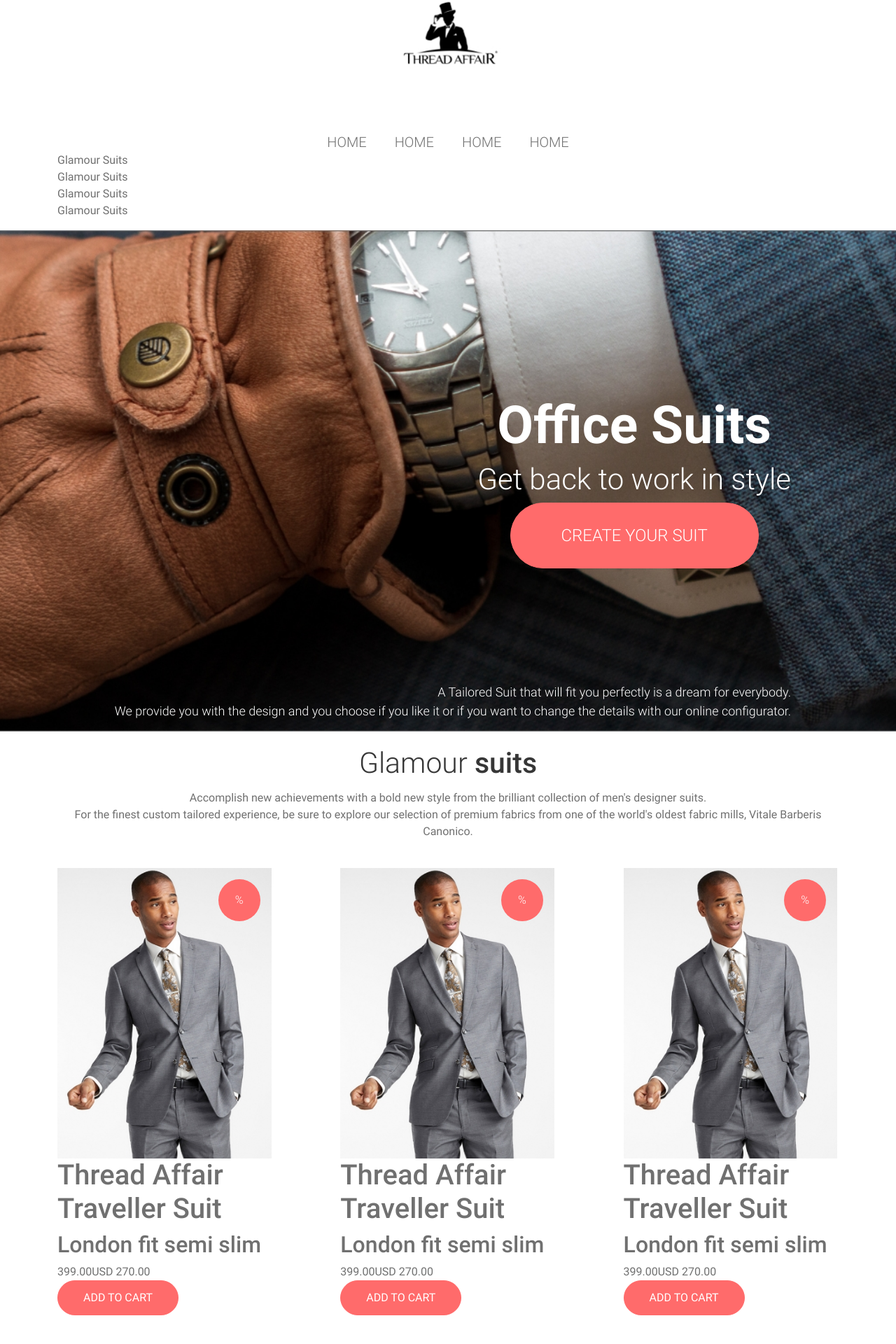
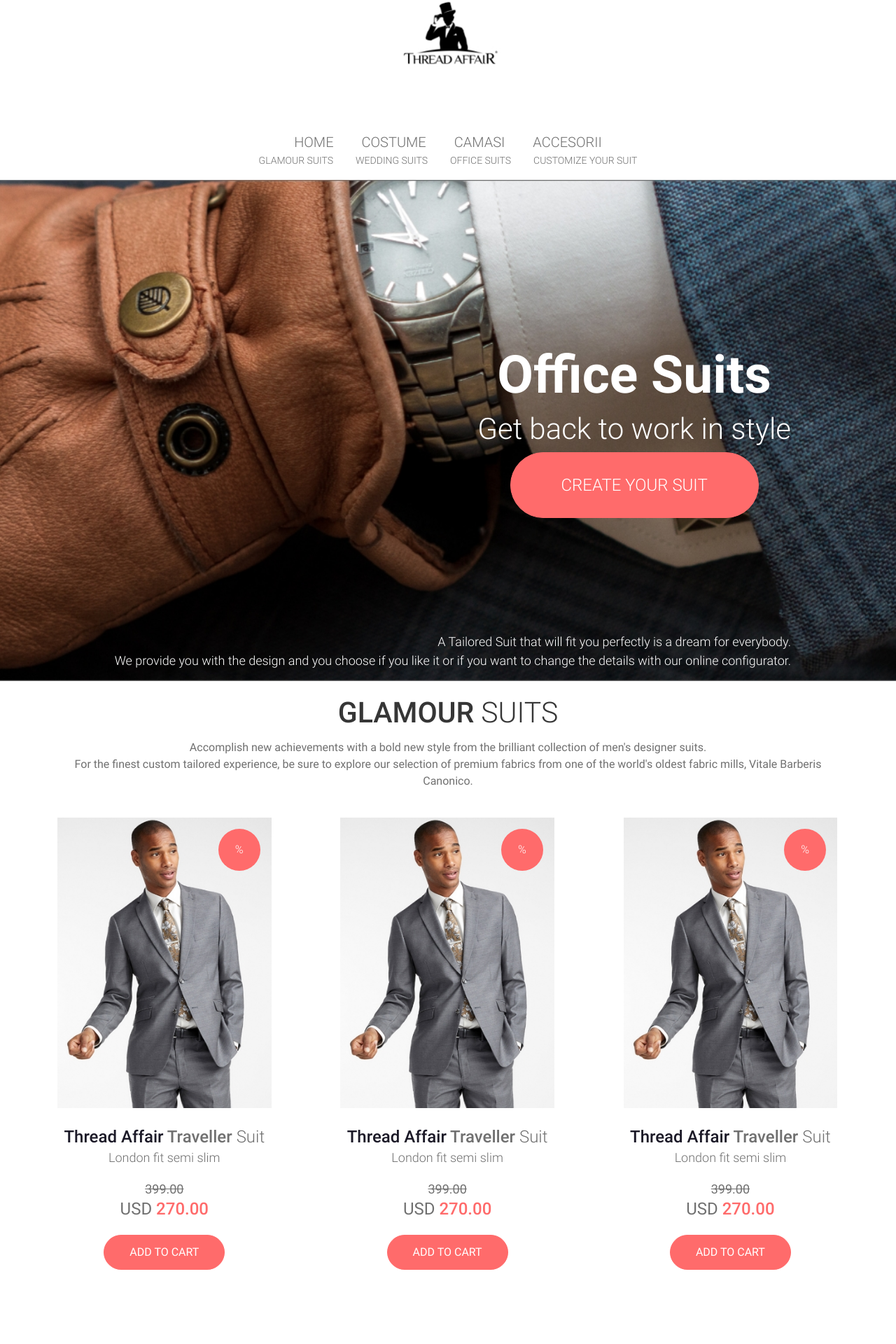
Before and after one commit to andreimoraru67/ta-boston, a Next.js app: page / in a window 1280 px wide. Shown: the part 111-2031 px from the top of the page at 70% size. Built offline with nearby package versions, Linux system fonts and the light colour scheme.

Commit message:
TA done.

```diff
--- a/compenents/catalog/ProductTile.jsx
+++ b/compenents/catalog/ProductTile.jsx
@@ -15,7 +15,7 @@
 
         <h1 className="product-tile-title">
           <Link href="/" title="Thread affair traveller suit">
-            Thread Affair Traveller Suit
+            <span>Thread Affair</span> Traveller <span>Suit</span>
           </Link>
         </h1>
 
@@ -29,10 +29,12 @@
       <section className="product-tile-pricing">
         <span className="product-price-regular">399.00</span>
 
-        <span className="product-price">USD 270.00</span>
+        <span className="product-price">
+          USD <span> 270.00 </span>
+        </span>
       </section>
 
-      <footer className="product-tile-footer">
+      <footer className="product-tile-footer mb-5">
         <button className="button" title="Add to cart" type="button">
           Add to Cart
         </button>
--- a/compenents/common/footer/FooterPrimary.jsx
+++ b/compenents/common/footer/FooterPrimary.jsx
@@ -6,112 +6,158 @@
       <nav className="footer-nav">
         <ul>
           <li>
-            <Link href="/" title="Informatii"></Link>Informatii
+            <Link href="/" title="Information"></Link>Information
           </li>
 
           <li>
-            <Link href="/" title="Informatii"></Link>Informatii
+            <Link href="/" title="Contact us"></Link>Contact us
           </li>
 
           <li>
-            <Link href="/" title="Informatii"></Link>Informatii
+            <Link href="/" title="Track my order"></Link>Track my order
           </li>
 
           <li>
-            <Link href="/" title="Informatii"></Link>Informatii
+            <Link href="/" title="Shipping"></Link>Shipping
           </li>
 
           <li>
-            <Link href="/" title="Informatii"></Link>Informatii
+            <Link href="/" title="Free returns*"></Link>Free returns*
+          </li>
+
+          <li>
+            <Link href="/" title="My account"></Link>My account
           </li>
         </ul>
 
         <ul>
           <li>
-            <Link href="/" title="Informatii"></Link>Informatii
+            <Link href="/" title="Services"></Link>
+            Services
           </li>
 
           <li>
-            <Link href="/" title="Informatii"></Link>Informatii
+            <Link href="/" title="Ship to store"></Link>
+            Ship to store
           </li>
 
           <li>
-            <Link href="/" title="Informatii"></Link>Informatii
+            <Link href="/" title="Gift card"></Link>
+            Gift card
           </li>
 
           <li>
-            <Link href="/" title="Informatii"></Link>Informatii
+            <Link href="/" title="Online only"></Link>
+            Online only
           </li>
 
           <li>
-            <Link href="/" title="Informatii"></Link>Informatii
+            <Link href="/" title="Tips & tricks"></Link>
+            Tips & tricks
+          </li>
+
+          <li>
+            <Link href="/" title="Home"></Link>
+            Home
           </li>
         </ul>
 
         <ul>
           <li>
-            <Link href="/" title="Informatii"></Link>Informatii
+            <Link href="/" title="Loyalty programs"></Link>
+            Loyalty programs
           </li>
 
           <li>
-            <Link href="/" title="Informatii"></Link>Informatii
+            <Link href="/" title="Sign up tot the Simons"></Link>
+            Sign up to the Simons
           </li>
 
           <li>
-            <Link href="/" title="Informatii"></Link>Informatii
+            <Link href="/" title="My account"></Link>
+            My account
           </li>
 
           <li>
-            <Link href="/" title="Informatii"></Link>Informatii
+            <Link href="/" title="Conditions"></Link>
+            Conditions
           </li>
 
           <li>
-            <Link href="/" title="Informatii"></Link>Informatii
+            <Link href="/" title="FAQ"></Link>
+            FAQ
           </li>
         </ul>
 
         <ul>
           <li>
-            <Link href="/" title="Informatii"></Link>Informatii
+            <Link href="/" title="Careers"></Link>
+            Careers
           </li>
 
           <li>
-            <Link href="/" title="Informatii"></Link>Informatii
+            <Link href="/" title="About us"></Link>
+            About us
           </li>
 
           <li>
-            <Link href="/" title="Informatii"></Link>Informatii
+            <Link href="/" title="Our story"></Link>
+            Our story
           </li>
 
           <li>
-            <Link href="/" title="Informatii"></Link>Informatii
+            <Link href="/" title="Art & Culture"></Link>
+            Art & Culture
           </li>
 
           <li>
-            <Link href="/" title="Informatii"></Link>Informatii
+            <Link href="/" title="Our private labels"></Link>
+            Our private labels
+          </li>
+
+          <li>
+            <Link href="/" title="Stores"></Link>
+            Stores
           </li>
         </ul>
       </nav>
 
-      <section className="footer-contact">Add and style contact</section>
+      <section className="footer-contact my-3 my-lg-0">
+        <h1>
+          Thread Affair <span>Milano</span>
+        </h1>
+
+        <p>
+          Largo Augusto 3, Milano, 20122, Milano, IT
+          <a href="tel:0039 02 760 003 66" title="Call us">
+            Tel: 0039 02 760 003 66
+          </a>
+          <a href="mailto:office@thread-affair.com" title="Email us">
+            office@thread-affair.com
+          </a>
+        </p>
+      </section>
 
       <nav className="footer-support">
         <ul>
           <li>
-            <a href="tel:+0712345678" title="Call us">
-              <i className="fa-solid fa-phone"></i>Call us
+            <a href="tel:1-877-666-1840" title="Support">
+              <i className="fa-solid fa-phone"></i>
+              <span>Support</span>
             </a>
           </li>
 
           <li>
-            <a href="tel:+0712345678" title="Call us">
-              <i className="fa-solid fa-phone"></i>Call us
+            <a href="/" title="Chat">
+              <i className="fa-solid fa-comment"></i>
+              <span>Chat</span>
             </a>
           </li>
 
           <li>
-            <a href="tel:+0712345678" title="Call us">
-              <i className="fa-solid fa-phone"></i>Call us
+            <a href="mailto:office@thread-affair.com" title="Email">
+              <i className="fa-solid fa-at"></i>
+              <span>Email</span>
             </a>
           </li>
         </ul>
--- a/compenents/common/header/HeaderPrimary.jsx
+++ b/compenents/common/header/HeaderPrimary.jsx
@@ -12,20 +12,20 @@
           </li>
 
           <li>
-            <Link href="/" title="Home">
-              Home
+            <Link href="/" title="Costume">
+              Costume
             </Link>
           </li>
 
           <li>
-            <Link href="/" title="Home">
-              Home
+            <Link href="/" title="Camasi">
+              Camasi
             </Link>
           </li>
 
           <li>
-            <Link href="/" title="Home">
-              Home
+            <Link href="/" title="Accesorii">
+              Accesorii
             </Link>
           </li>
         </ul>
@@ -40,20 +40,20 @@
           </li>
 
           <li>
-            <Link href="/" title="Glamour Suits">
-              Glamour Suits
+            <Link href="/" title="Wedding suits">
+              Wedding suits
             </Link>
           </li>
 
           <li>
-            <Link href="/" title="Glamour Suits">
-              Glamour Suits
+            <Link href="/" title="Office suits">
+              Office suits
             </Link>
           </li>
 
           <li>
-            <Link href="/" title="Glamour Suits">
-              Glamour Suits
+            <Link href="/" title="Customize your suit">
+              Customize your suit
             </Link>
           </li>
         </ul>
--- a/compenents/common/header/HeaderSecondary.jsx
+++ b/compenents/common/header/HeaderSecondary.jsx
@@ -16,13 +16,13 @@
               <i className="fa-solid fa-bars"></i>
             </Link>
           </li>
+
+          <li>
+            <Link href="/" title="Search">
+              <i className="fa-solid fa-search"></i>
+            </Link>
+          </li>
         </ul>
-
-        <li>
-          <Link href="/" title="Search">
-            <i className="fa-solid fa-search"></i>
-          </Link>
-        </li>
       </div>
 
       <div className="header-support d-none d-lg-block">
--- a/compenents/homepage/HomeCatalogPreview.jsx
+++ b/compenents/homepage/HomeCatalogPreview.jsx
@@ -5,7 +5,7 @@
     <section className="home-catalog-preview container">
       <header>
         <h1>
-          <span>Glamour</span> suits
+          <span>Glamour</span> <span>suits</span>
         </h1>
 
         <p>
--- a/compenents/homepage/HomePayment.jsx
+++ b/compenents/homepage/HomePayment.jsx
@@ -9,27 +9,30 @@
 
       <ul>
         <li>
-          <img src="/images/payment/amazon.jpg" alt="amazon"></img>
+          <img src="/images/payment/visa.jpg" alt="Visa"></img>
         </li>
 
         <li>
-          <img src="/images/payment/amazon.jpg" alt="amazon"></img>
+          <img src="/images/payment/mastercard.jpg" alt="Mastercard"></img>
         </li>
 
         <li>
-          <img src="/images/payment/amazon.jpg" alt="amazon"></img>
+          <img src="/images/payment/maestro.jpg" alt="Maestro"></img>
         </li>
 
         <li>
-          <img src="/images/payment/amazon.jpg" alt="amazon"></img>
+          <img src="/images/payment/cirrus.jpg" alt="Cirrus"></img>
         </li>
 
         <li>
-          <img src="/images/payment/amazon.jpg" alt="amazon"></img>
+          <img src="/images/payment/paypal.jpg" alt="Paypal"></img>
         </li>
 
         <li>
-          <img src="/images/payment/amazon.jpg" alt="amazon"></img>
+          <img
+            src="/images/payment/visa_electron.jpg"
+            alt="Visa Electron"
+          ></img>
         </li>
 
         <li>
--- a/styles/catalog/_product-tile.scss
+++ b/styles/catalog/_product-tile.scss
@@ -1,4 +1,48 @@
 .product-tile {
+  text-align: center;
+
+  header {
+    h1 {
+      font-size: 24px;
+      margin-top: 30px;
+      line-height: 22px;
+
+      span:nth-child(1) {
+        color: $brand-secondary;
+        text-transform: unset;
+      }
+
+      span:nth-child(2) {
+        font-weight: 300;
+        text-transform: unset;
+      }
+    }
+
+    h2 {
+      font-size: 18px;
+      font-weight: 300;
+    }
+  }
+
+  .product-tile-pricing {
+    line-height: 29px;
+    margin: 20px 0;
+
+    & > span:first-child {
+      font-size: 18px;
+      display: block;
+      text-decoration: line-through;
+    }
+
+    & > span:nth-child(2) {
+      font-size: 24px;
+      span {
+        color: $brand-primary;
+        font-weight: 500;
+      }
+    }
+  }
+
   &-image {
     position: relative;
 
--- a/styles/common/footer/_footer-primary.scss
+++ b/styles/common/footer/_footer-primary.scss
@@ -48,9 +48,55 @@
 
   .footer-contact {
     grid-area: contact;
+
+    h1 {
+      font-size: 16px;
+
+      span {
+        font-weight: 300;
+      }
+    }
+
+    p {
+      text-transform: none;
+    }
+
+    a {
+      display: block;
+
+      &:last-child {
+        color: $brand-primary;
+      }
+    }
   }
 
   .footer-support {
     grid-area: support;
+    color: $brand-primary;
+
+    @include media-breakpoint-up(lg) {
+      display: flex;
+      align-items: flex-end;
+    }
+
+    ul {
+      display: flex;
+      gap: 40px;
+      justify-content: center;
+
+      i {
+        font-size: 40px;
+      }
+
+      a > span {
+        display: block;
+        color: $gray-tertiary;
+        margin-top: 10px;
+      }
+
+      @include media-breakpoint-up(lg) {
+        justify-content: start;
+      }
+    }
   }
 }
--- a/styles/common/header/_header-secondary.scss
+++ b/styles/common/header/_header-secondary.scss
@@ -22,10 +22,10 @@
   }
 
   .header-search {
+    justify-self: start;
+    align-self: center;
     grid-column: 1 / span 1;
     grid-row: 1 / span 1;
-    justify-self: start;
-    align-self: center;
 
     ul {
       display: flex;
@@ -44,10 +44,10 @@
   }
 
   .header-controls {
+    justify-self: end;
+    align-self: center;
     grid-column: 2 / span 1;
     grid-row: 1 / span 1;
-    justify-self: end;
-    align-self: center;
 
     @include media-breakpoint-up(lg) {
       align-self: start;
--- a/styles/common/header/_index.scss
+++ b/styles/common/header/_index.scss
@@ -1,2 +1,3 @@
 @import './_header-secondary.scss';
 @import './_nav-primary.scss';
+@import './_nav-secondary.scss';
--- /dev/null
+++ b/styles/common/header/_nav-secondary.scss
@@ -0,0 +1,21 @@
+.nav-secondary {
+  text-align: center;
+
+  ul {
+    display: inline-flex;
+    gap: 8px;
+    text-transform: uppercase;
+    line-height: 17px;
+    font-size: 14px;
+    font-weight: 300;
+
+    a {
+      padding: 8px 12px;
+      transition: color 0.2s linear;
+
+      &:hover {
+        color: $brand-primary;
+      }
+    }
+  }
+}
--- a/styles/homepage/_home-catalog-preview.scss
+++ b/styles/homepage/_home-catalog-preview.scss
@@ -1,35 +1,32 @@
-// hacks
-// mai multe layouturi
+.home-catalog-preview {
+  @include media-breakpoint-up(lg) {
+    h1 {
+      span:first-child {
+        font-weight: 500;
+        text-transform: uppercase;
+      }
 
-// .home-catalog-preview:first-child {
-//   .product-tiles {
-//     display: flex;
-//     font-display: column;
-//     gap: 70px;
-
-//     @include media-breakpoint-up(lg) {
-//       display: block;
-//     }
-//   }
-// }
-
-.home-catalog-preview {
+      span:nth-child(2) {
+        text-transform: uppercase;
+      }
+    }
+  }
   .product-tiles {
     display: flex;
     flex-direction: column;
     gap: 70px;
   }
 
-  // V1 layout
+  // v1 of layout
   &:first-child {
     .product-tiles {
       @include media-breakpoint-up(lg) {
         display: block;
 
         & > li {
-          width: 27.386541%;
+          width: 27.386541%; // 350 / 1278
           float: left;
-          margin-left: 8.8419405%;
+          margin-left: 8.8419405%; // 113 / 1278
 
           &:first-child {
             margin-left: 0;
@@ -39,8 +36,7 @@
     }
   }
 
-  // v2
-
+  // v2 of layout - flex
   &:nth-child(2) {
     .product-tiles {
       @include media-breakpoint-up(lg) {
@@ -55,13 +51,12 @@
     }
   }
 
-  // v3
-
+  // v3 of layout - grid
   &:nth-child(3) {
     .product-tiles {
       @include media-breakpoint-up(lg) {
+        display: grid;
         grid-template-columns: repeat(3, 1fr);
-        display: grid;
         gap: 8.8419405%;
       }
     }
```
